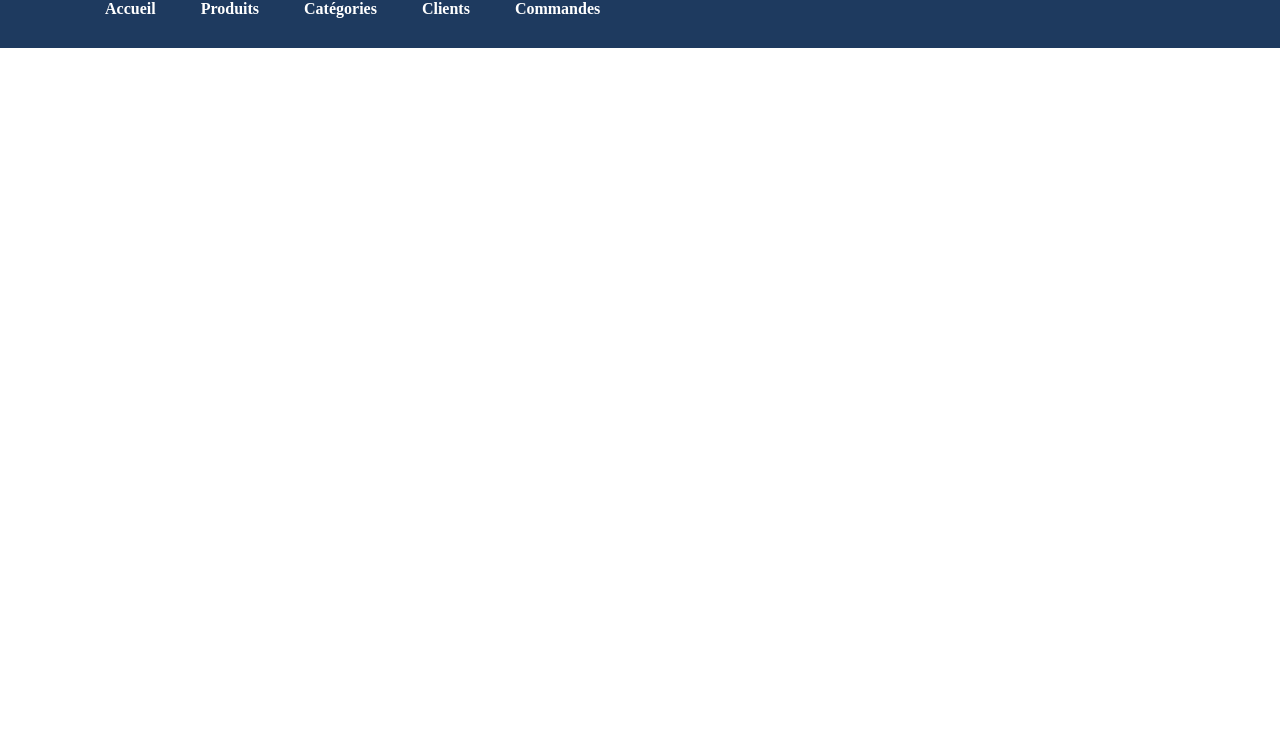
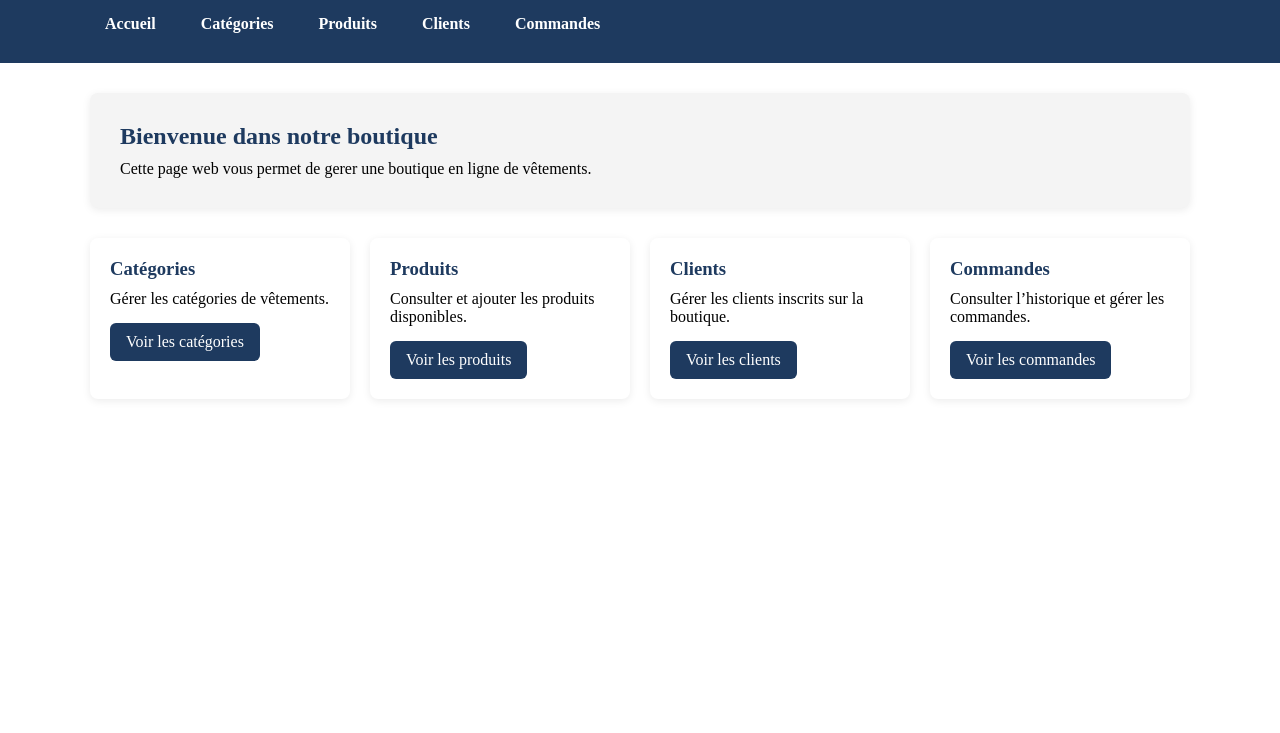
Before and after one commit to BdeB-Org/tp3-h2026-2cw-tp1-ahmadifrahim-halimmoursal, a plain HTML site: page index.html in a window 1280 px wide. Shown: the part 67-800 px from the top of the page. Drawn offline with Linux system fonts and the light colour scheme.

Commit message:
finir la page web index et le code necessaire pour la page index

```diff
--- a/css/style.css
+++ b/css/style.css
@@ -9,7 +9,9 @@
     padding: 20px  0px;
     margin-bottom: 30px;
  }
-
+ .header h1 {
+    margin-bottom: 15px;
+ }
  .container {
     width: 90%;
     max-width: 1100px;
@@ -28,3 +30,50 @@
     border-radius: 6px;
     transition: 0.3s;
  }
+ .nav a:hover {
+    background-color: #3a6ae0;
+ }
+.hero {
+    background-color: #f4f4f4;
+    padding: 30px;
+    border-radius: 8px;
+    margin-bottom: 30px;
+    box-shadow: 0 2px 8px rgba(0, 0, 0, 0.08);
+}
+.hero h2 {
+    margin-bottom: 10px;
+    color: #1e3a5f;
+}
+.cards {
+    display: grid;
+    gap: 20px;
+    grid-template-columns: repeat(auto-fit, minmax(220px, 1fr));
+    margin-bottom: 30px;
+}
+.card{
+    background-color: #fff;
+    padding: 20px;
+    border-radius: 8px;
+    box-shadow: 0 2px 8px rgba(0, 0, 0, 0.08);
+}
+.card h3 {
+    margin-bottom: 10px;
+    color: #1e3a5f;
+}
+.card p {
+   margin-bottom: 15px;
+}
+.btn {
+    display: inline-block;
+    padding: 10px 16px;
+    border: none;
+    background-color: #1e3a5f;
+    color: #fff;
+    text-decoration: none;
+    border-radius: 6px;
+    cursor: pointer;
+    transition: 0.3s;
+}
+.btn:hover {
+    background-color: #3a6ae0;
+}
--- a/index.html
+++ b/index.html
@@ -3,22 +3,54 @@
 <head>
     <meta charset="UTF-8">
     <meta name="viewport" content="width=device-width, initial-scale=1.0">
-    <title>Boutique de Vêtements en ligne</title>
-    <link rel="stylesheet" href="/css/style.css">
+    <title>Boutique en ligne - Accueil</title>
+    <link rel="stylesheet" href="css/style.css">
 </head>
 <body>
     <header class="header">
         <div class="container">
-            <h1>Boutique de Vêtements</h1>
+            <h1>Boutique en ligne de vêtements</h1>
             <nav class="nav">
                 <a href="index.html">Accueil</a>
+                <a href="categories.html">Catégories</a>
                 <a href="produits.html">Produits</a>
-                <a href="categories.html">Catégories</a>
                 <a href="clients.html">Clients</a>
                 <a href="commandes.html">Commandes</a>
             </nav>
         </div>
     </header>
 
+    <main class="container">
+        <section class="hero">
+            <h2>Bienvenue dans notre boutique</h2>
+            <p>Cette page web vous permet de gerer une boutique en ligne de vêtements.</p>
+        </section>
+
+        <section class="cards">
+            <div class="card">
+                <h3>Catégories</h3>
+                <p>Gérer les catégories de vêtements.</p>
+                <a class="btn" href="categories.html">Voir les catégories</a>
+            </div>
+
+            <div class="card">
+                <h3>Produits</h3>
+                <p>Consulter et ajouter les produits disponibles.</p>
+                <a class="btn" href="produits.html">Voir les produits</a>
+            </div>
+
+            <div class="card">
+                <h3>Clients</h3>
+                <p>Gérer les clients inscrits sur la boutique.</p>
+                <a class="btn" href="clients.html">Voir les clients</a>
+            </div>
+
+            <div class="card">
+                <h3>Commandes</h3>
+                <p>Consulter l’historique et gérer les commandes.</p>
+                <a class="btn" href="commandes.html">Voir les commandes</a>
+            </div>
+        </section>
+    </main>
 </body>
 </html>
```
